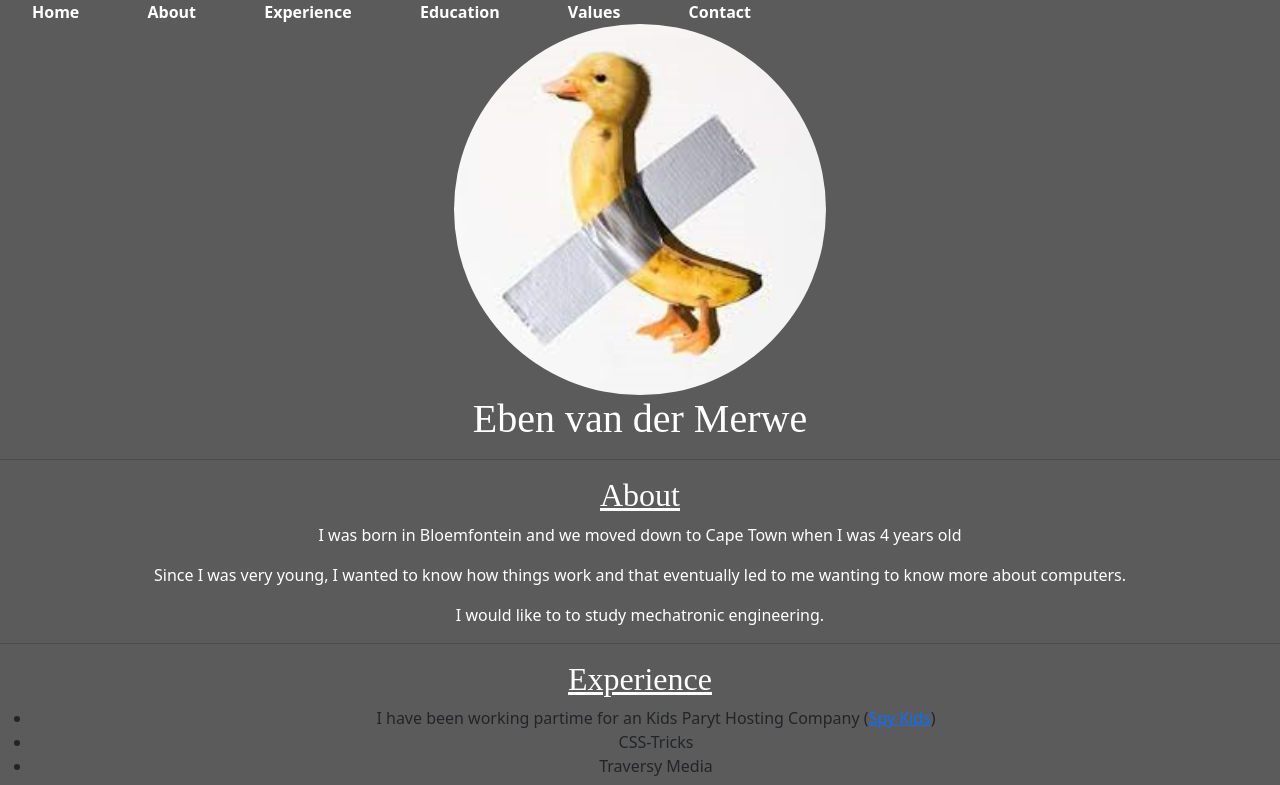
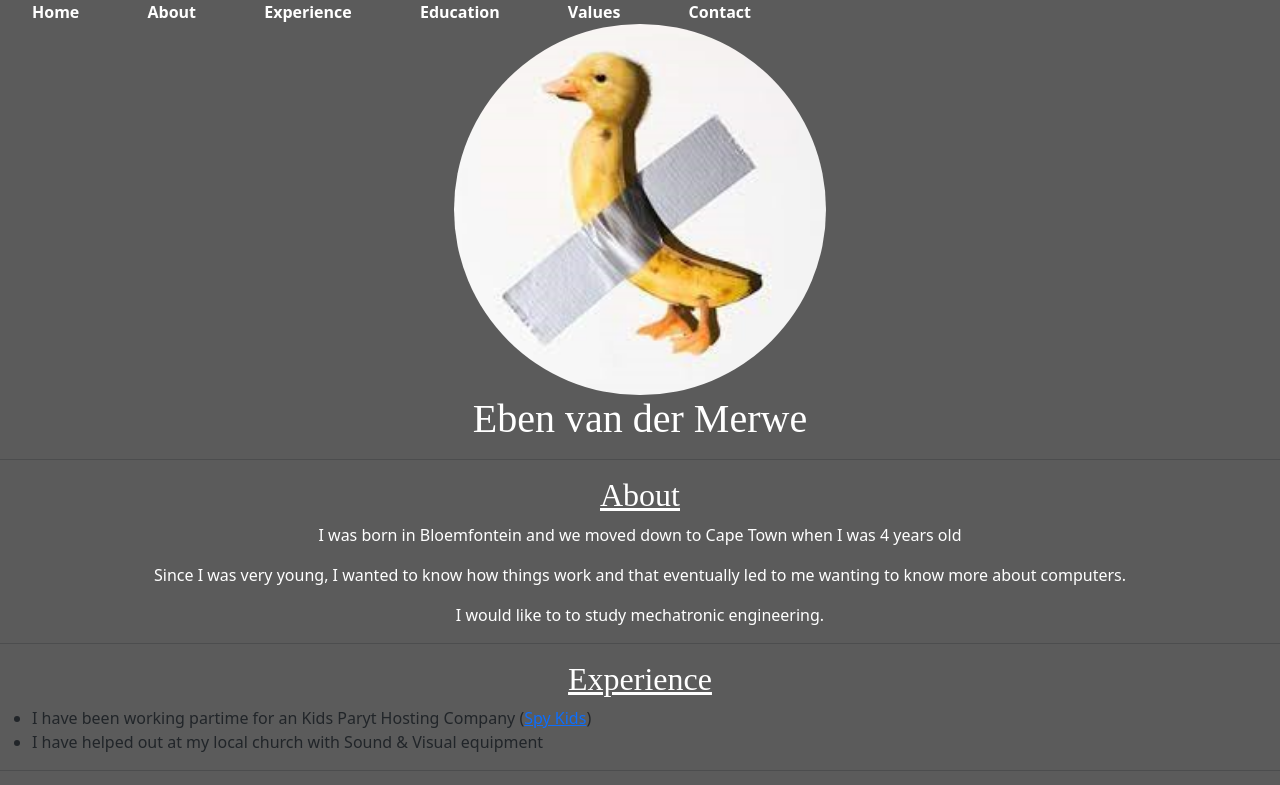
Before and after one commit to Ebenoster/Ebenoster.github.io, a plain HTML site: page index.html in a window 1280 px wide. Shown: the top 785 px of the page. Drawn offline with nearby package versions, Linux system fonts and the light colour scheme.

Commit message:
Update index.html

```diff
--- a/index.html
+++ b/index.html
@@ -44,14 +44,11 @@
     <hr>
 
     <div id=Experience>
-      <center>
-       <h2><center><u>Experience</u></center></h2>
+      <h2><center><u>Experience</u></center></h2>
        <ul>
-        <li>I have been working partime for an Kids Paryt Hosting Company (<a href="https://www.freecodecamp.org/" target="_blank">Spy Kids</a>)</li>
-        <li>CSS-Tricks</li>
-        <li>Traversy Media</li>
+        <li>I have been working partime for an Kids Paryt Hosting Company (<a href="https://spykids-ct.jimdofree.com/" target="_blank">Spy Kids</a>)</li>
+        <li>I have helped out at my local church with Sound & Visual equipment</li>
        </ul>
-      </center>
     </div>
 
     <hr>
```
